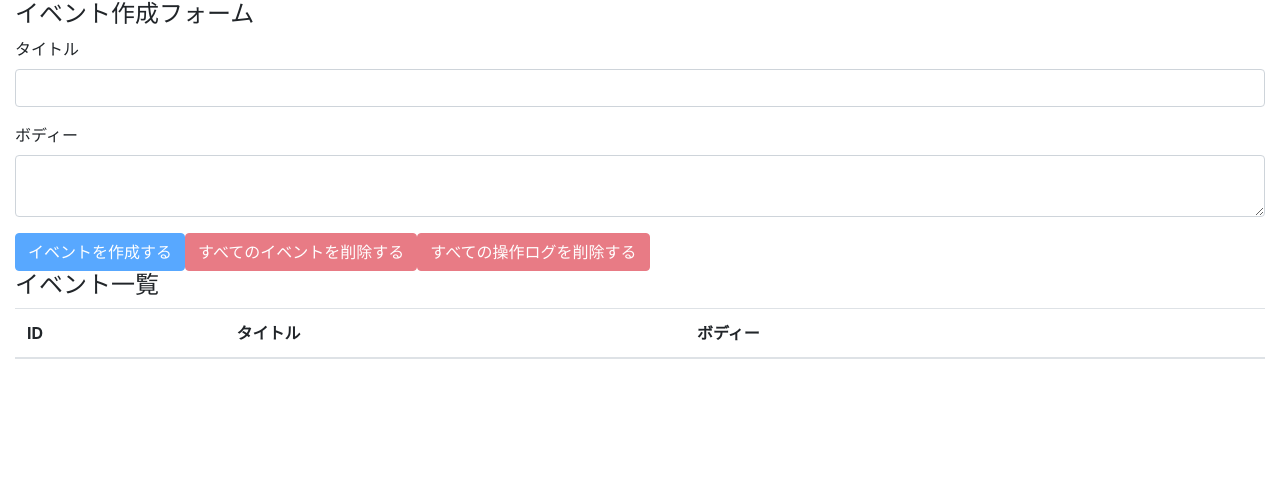
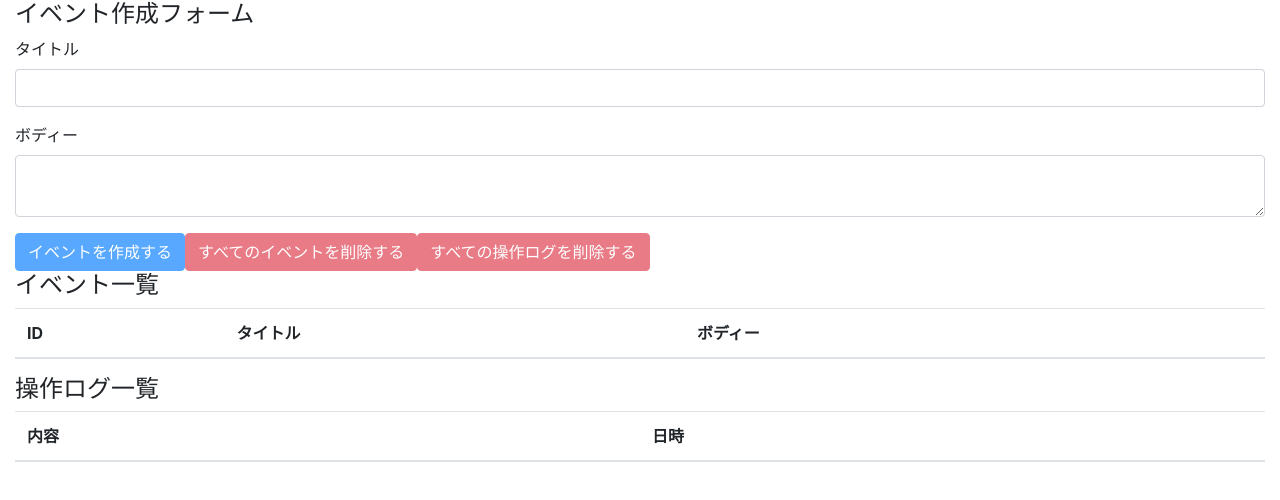
Before and after one commit to daisuke85a/react-hooks-101, a React (Create React App) app: page / in a window 1280 px wide. Shown: the top 500 px of the page. Built offline with nearby package versions, Linux system fonts and the light colour scheme.

Commit message:
display all operation logs

```diff
--- a/src/components/App.js
+++ b/src/components/App.js
@@ -3,6 +3,7 @@
 
 import EventForm from './EventForm'
 import Events from './Events'
+import OperationLogs from './OperationLogs'
 import AppContext from '../contexts/AppContext'
 import reducer from '../reducers/index'
 
@@ -17,6 +18,7 @@
       <div className="container-fluid">
         <EventForm />
         <Events />
+        <OperationLogs />
       </div>
     </AppContext.Provider>
   );
--- /dev/null
+++ b/src/components/OperationLog.js
@@ -0,0 +1,12 @@
+import React from 'react'
+
+const OperationLog = ({operationLog}) => {
+  return (
+  <tr>
+    <td>{operationLog.description}</td>
+    <td>{operationLog.operatedAt}</td>
+  </tr>
+  )
+}
+
+export default OperationLog
--- /dev/null
+++ b/src/components/OperationLogs.js
@@ -0,0 +1,29 @@
+import React, { useContext } from 'react'
+
+import OperationLog from './OperationLog'
+import AppContext from '../contexts/AppContext'
+
+const OperationLogs = () => {
+  const { state } = useContext(AppContext)
+
+  return (
+    <>
+      <h4>操作ログ一覧</h4>
+      <table className="table table-hover">
+        <thead>
+          <tr>
+            <th>内容</th>
+            <th>日時</th>
+          </tr>
+        </thead>
+        <tbody>
+          {state.operationLogs.map( (operationLog, index) => {
+            return <OperationLog key={index} operationLog={operationLog}/>
+          })}
+        </tbody>
+      </table>
+    </>
+  )
+}
+
+export default OperationLogs
```
